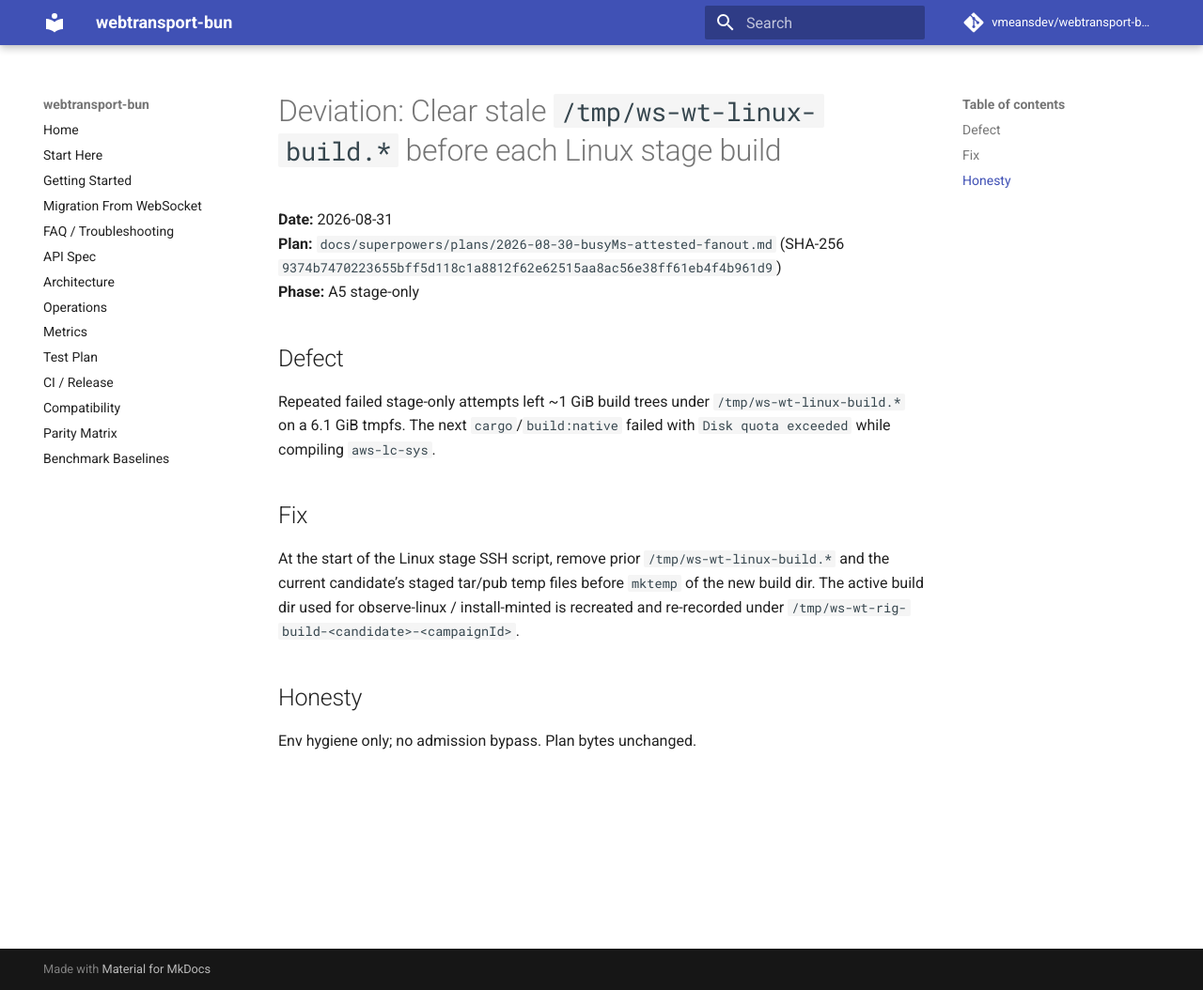
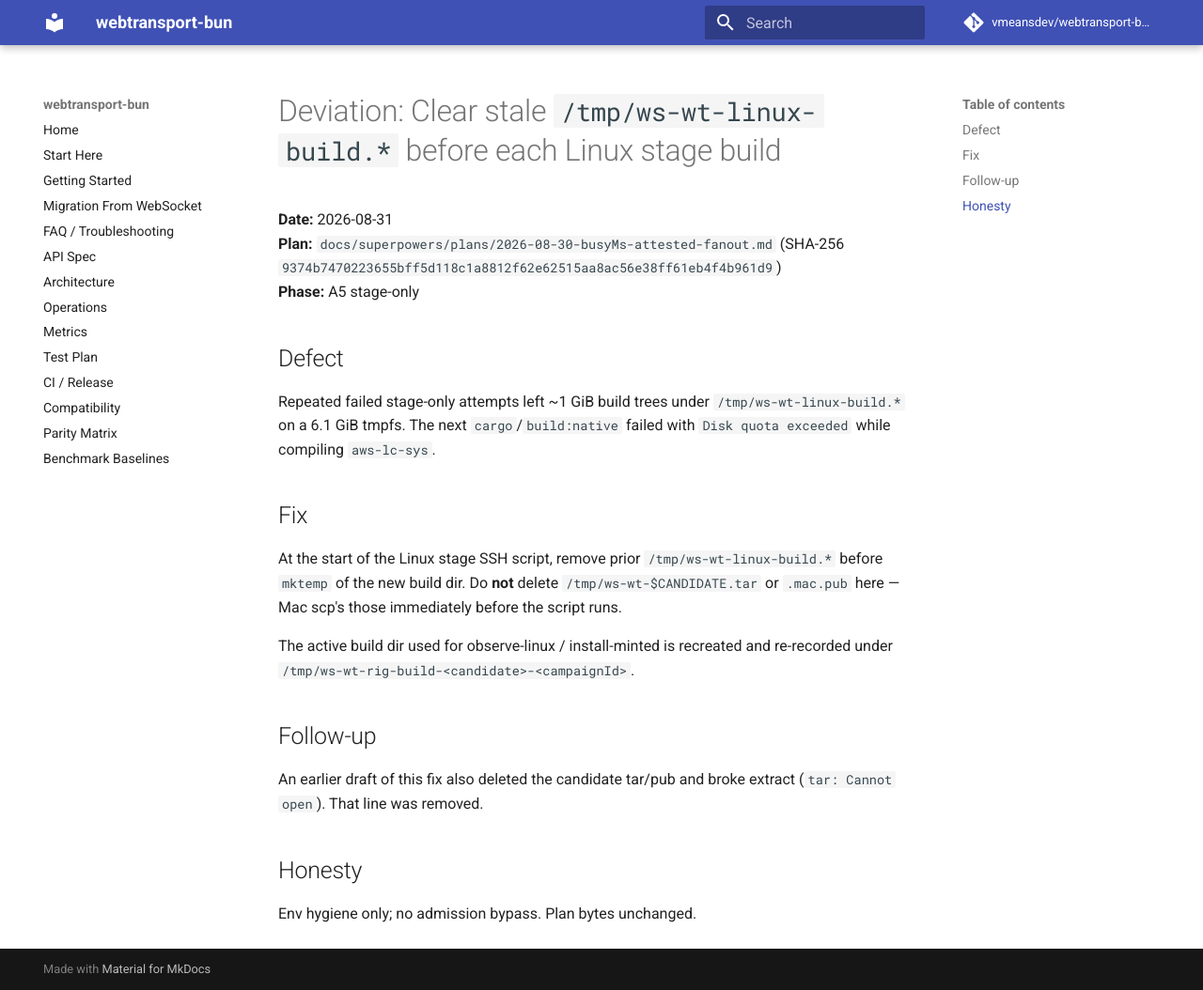
Before and after one commit to vmeansdev/webtransport-bun, an MkDocs documentation site: the page built from docs/superpowers/plans/deviations/2026-08-31-a5-linux-tmp-hygiene.md, in a window 1280 px wide and 1054 px high. Shown: the whole window at 94% size. Built offline with MkDocs 1.6.1 and Material for MkDocs 9.7.7, drawn with Linux system fonts in a browser that asks for light colours; comment, search, counter and statistics services are not loaded.

Commit message:
Keep scp'd Linux stage tar when clearing stale /tmp builds
Hygiene must not delete the archive Mac just uploaded; only prior ws-wt-linux-build.* trees.

Co-authored-by: Cursor <cursoragent@cursor.com>

```diff
--- a/docs/superpowers/plans/deviations/2026-08-31-a5-linux-tmp-hygiene.md
+++ b/docs/superpowers/plans/deviations/2026-08-31-a5-linux-tmp-hygiene.md
@@ -10,7 +10,13 @@ Repeated failed stage-only attempts left ~1 GiB build trees under `/tmp/ws-wt-li
 
 ## Fix
 
-At the start of the Linux stage SSH script, remove prior `/tmp/ws-wt-linux-build.*` and the current candidate’s staged tar/pub temp files before `mktemp` of the new build dir. The active build dir used for observe-linux / install-minted is recreated and re-recorded under `/tmp/ws-wt-rig-build-<candidate>-<campaignId>`.
+At the start of the Linux stage SSH script, remove prior `/tmp/ws-wt-linux-build.*` before `mktemp` of the new build dir. Do **not** delete `/tmp/ws-wt-$CANDIDATE.tar` or `.mac.pub` here — Mac scp's those immediately before the script runs.
+
+The active build dir used for observe-linux / install-minted is recreated and re-recorded under `/tmp/ws-wt-rig-build-<candidate>-<campaignId>`.
+
+## Follow-up
+
+An earlier draft of this fix also deleted the candidate tar/pub and broke extract (`tar: Cannot open`). That line was removed.
 
 ## Honesty
 
```
Also changed, not shown: 1 other file.
